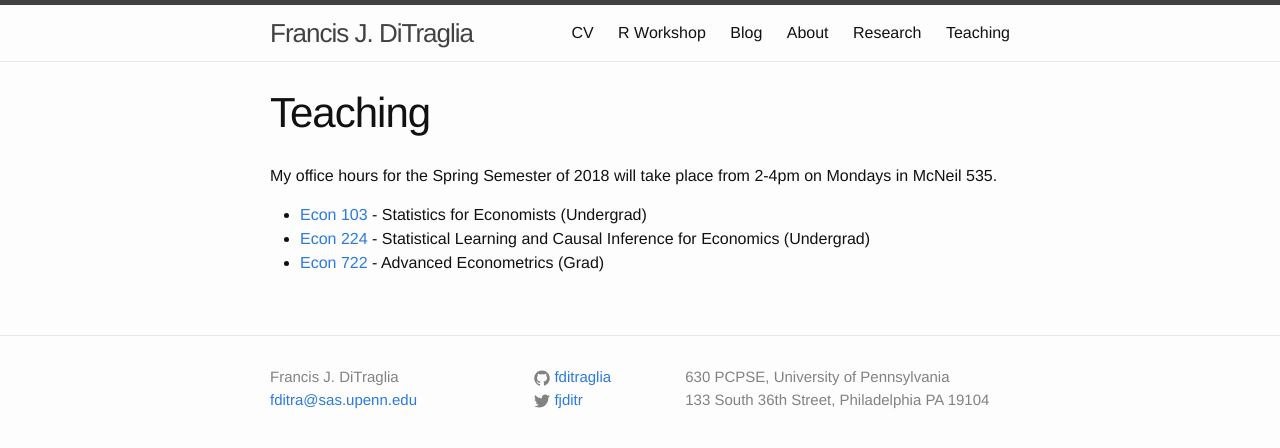
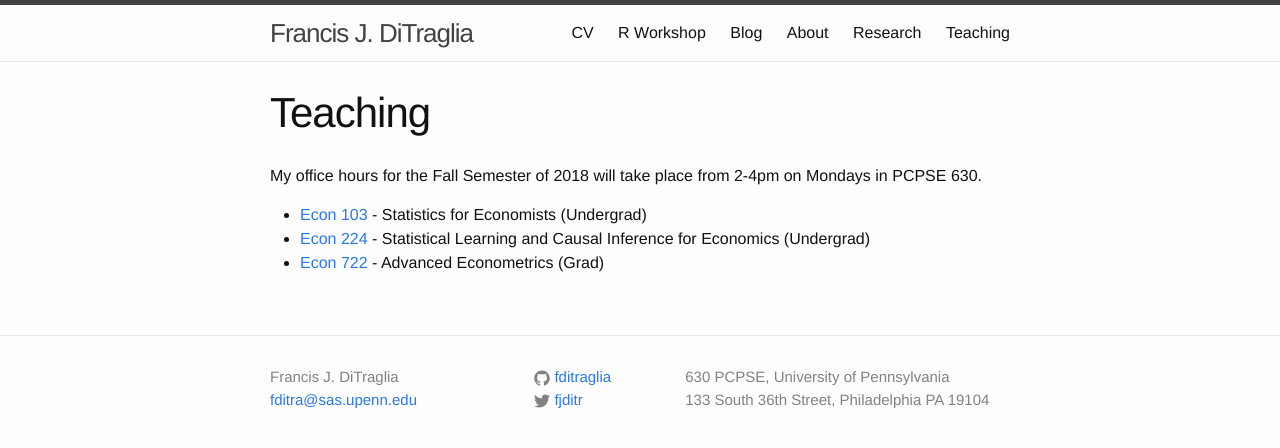
Before and after one commit to fditraglia/fditraglia.github.io, a Jekyll site: the page built from teaching.md, in a window 1280 px wide. Shown: the top 448 px of the page. Built offline with Jekyll 4.4.1, drawn with Linux system fonts in a browser that asks for light colours.

Commit message:
update office hours

```diff
--- a/teaching.md
+++ b/teaching.md
@@ -3,7 +3,7 @@ layout: page
 title: Teaching
 permalink: /Teaching/
 ---
-My office hours for the Spring Semester of 2018 will take place from 2-4pm on Mondays in McNeil 535.
+My office hours for the Fall Semester of 2018 will take place from 2-4pm on Mondays in PCPSE 630.
 
 
 - [Econ 103](http://ditraglia.com/Econ103Public) - Statistics for Economists (Undergrad)
```
